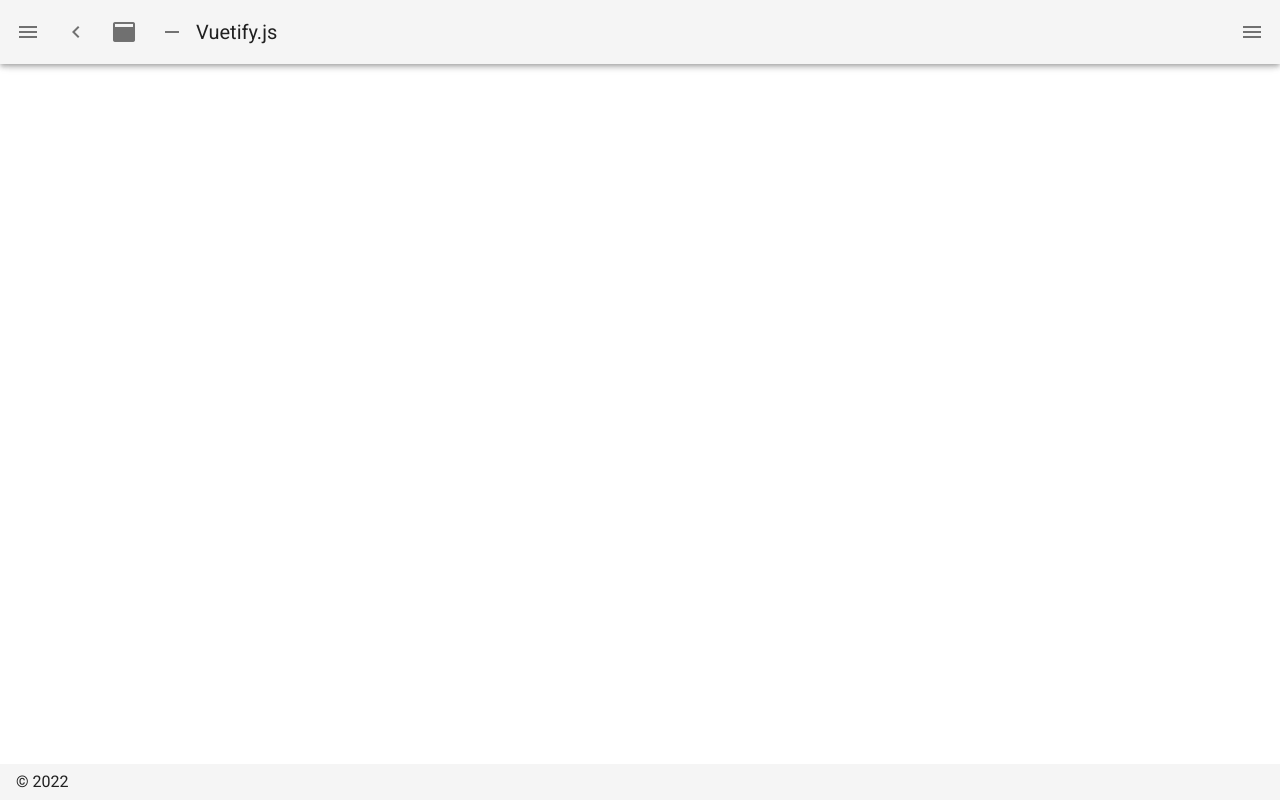
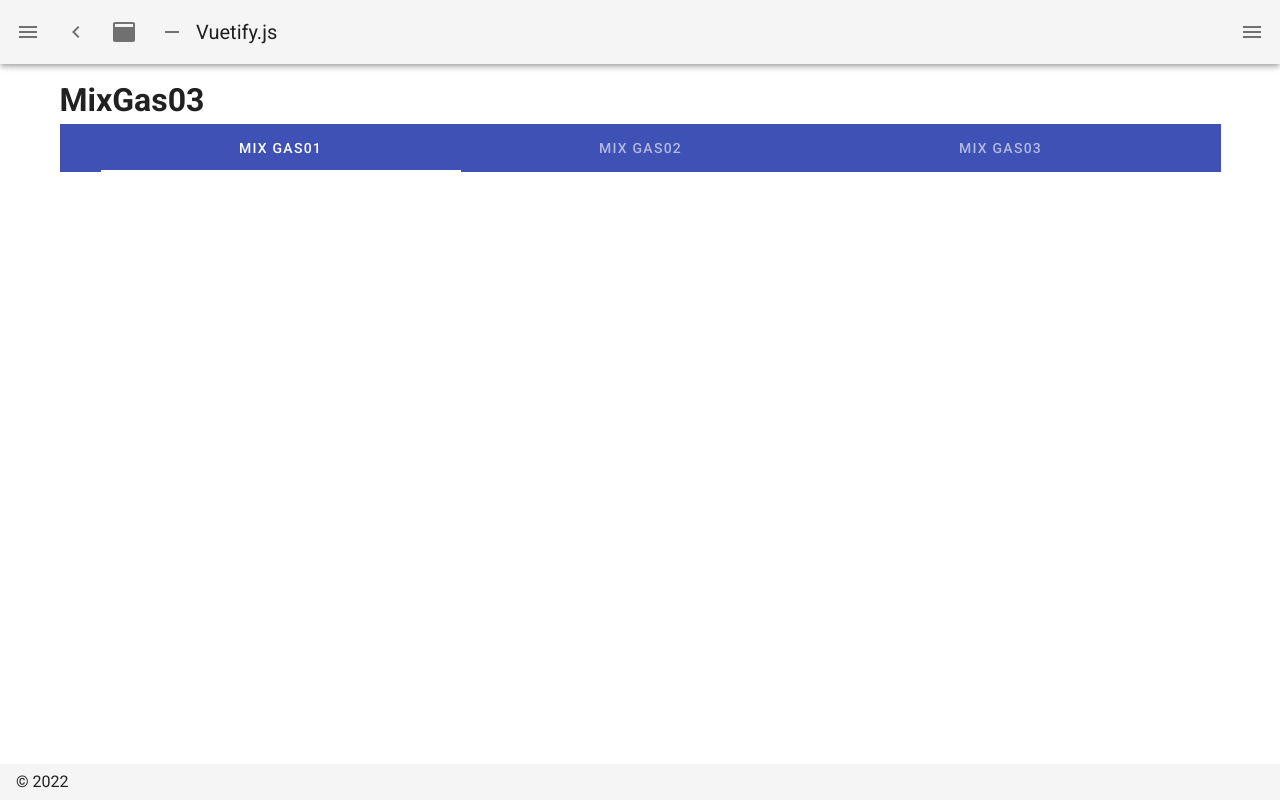
Before and after one commit to hyeon74/hyeonProj, a Nuxt app in the folder nuxtsrc/: page /mixgas04 in a window 1280 px wide. Before the commit this address had no page. Built offline with nearby package versions, Linux system fonts and the light colour scheme.

Commit message:
mixgas04 add

```diff
--- /dev/null
+++ b/nuxtsrc/pages/mixgas04.vue
@@ -0,0 +1,12 @@
+<template>
+  <div>
+    <h1>MixGas03</h1>
+    <SubTabMenu01 />
+  </div>
+</template>
+
+<script>
+export default {
+  name: 'InspirePage'
+}
+</script>
```
